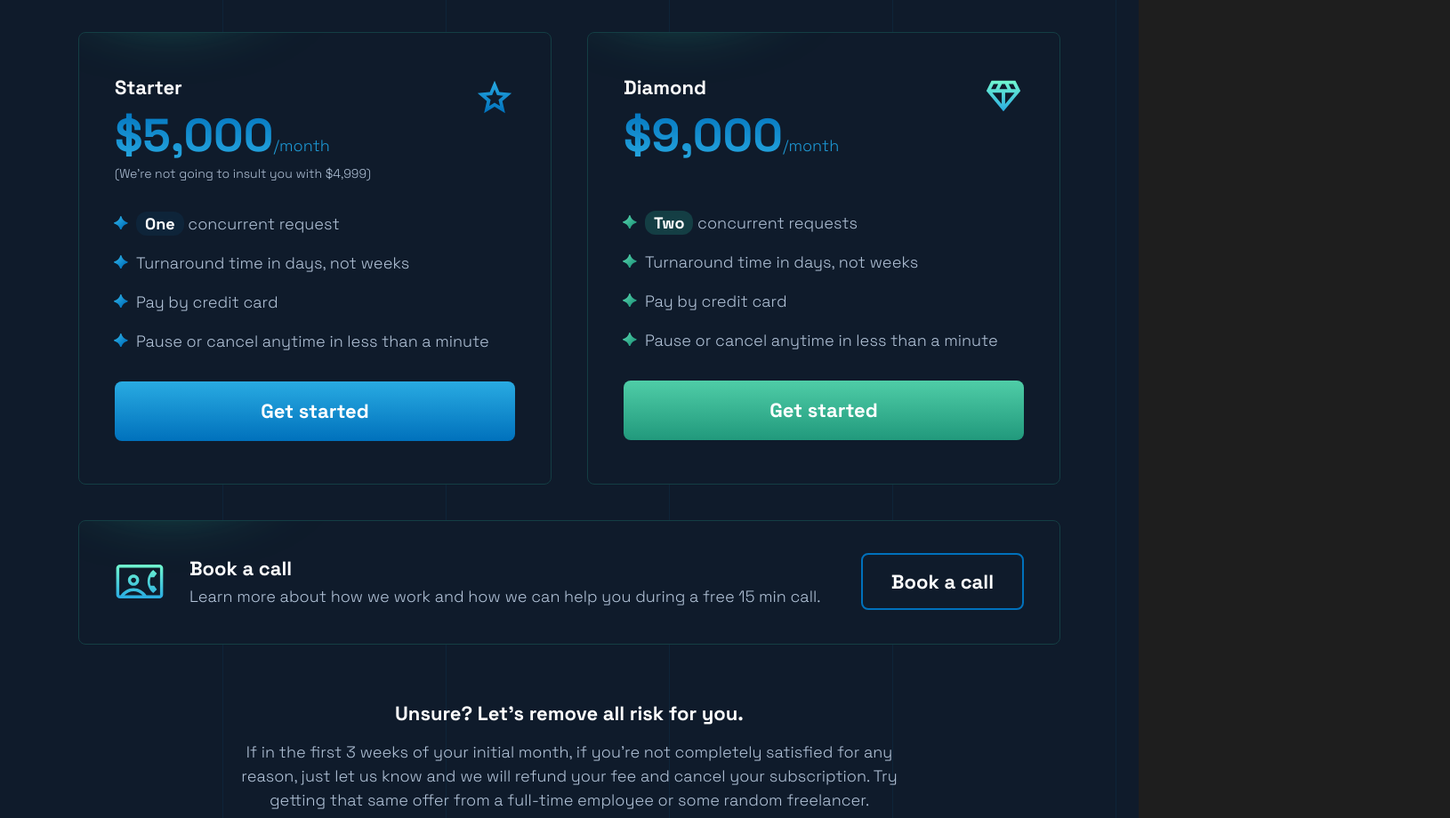
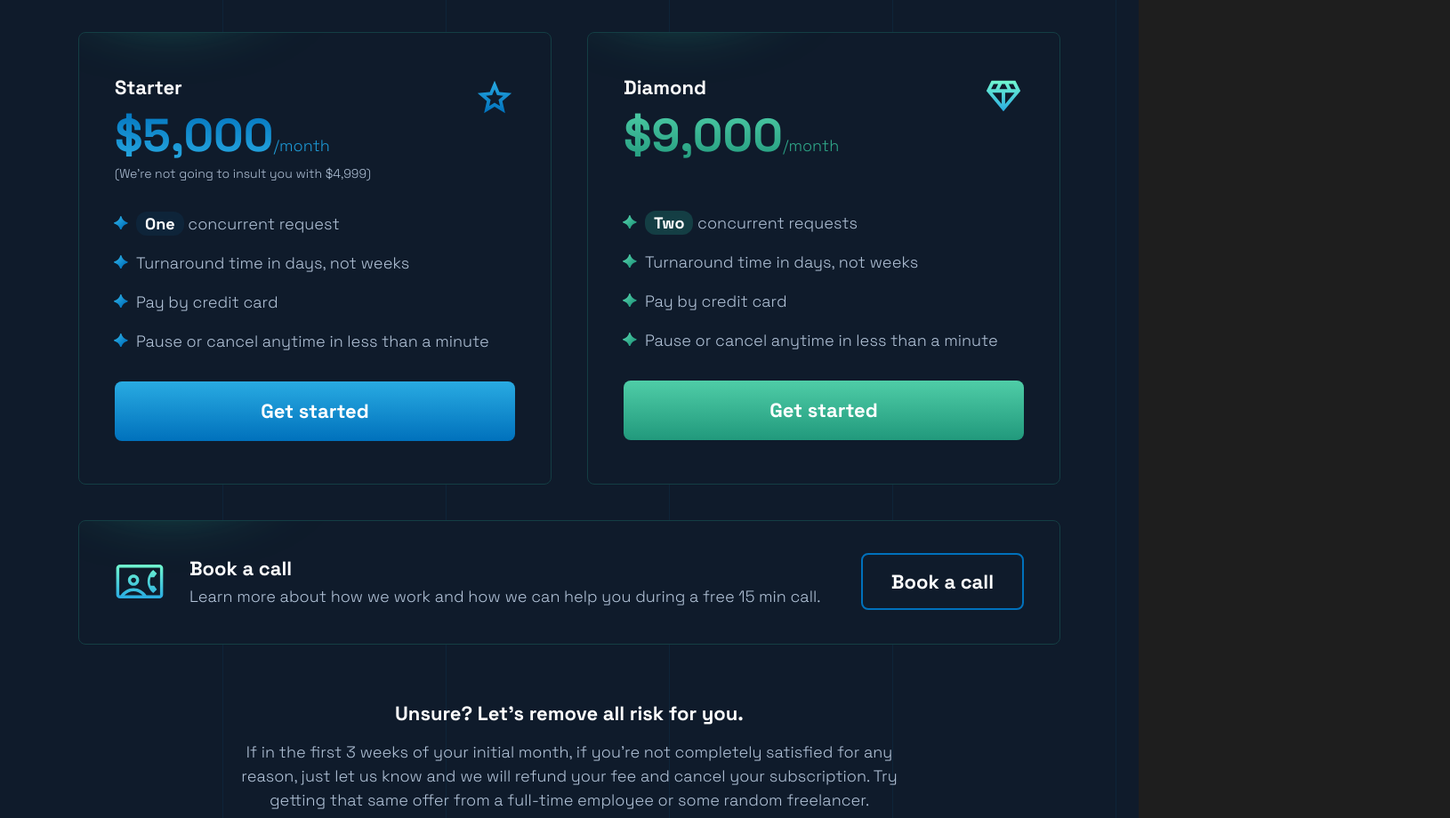
Before and after one commit to NoCompromises/nocompromises.io, a website built with Vite: page index.html in a window 1280 px wide. Shown: the part 6246-7166 px from the top of the page at 89% size, 1630 px wide, since content can reach past the window. Built offline with nearby package versions, Linux system fonts and the light colour scheme.

Commit message:
fixed some css issues.

```diff
--- a/index.html
+++ b/index.html
@@ -1,5 +1,5 @@
 <!doctype html>
-<html lang="en">
+<html lang="en" class="overflow-x-hidden">
 
 <head>
   <meta charset="UTF-8" />
@@ -261,7 +261,7 @@
           <div class="text-h4-b text-white mb-2">
             Diamond
           </div>
-          <div class="text-h1-b gradient-text from-green-3 to-green-4 mb-12">
+          <div class="text-h1-b gradient-text !from-green-3 !to-green-4 mb-12">
             $9,000<span class="text-md">/month</span>
           </div>
           <ul class="text-blue-3 mb-8 list-image-diamond list-outside ms-6">
```
